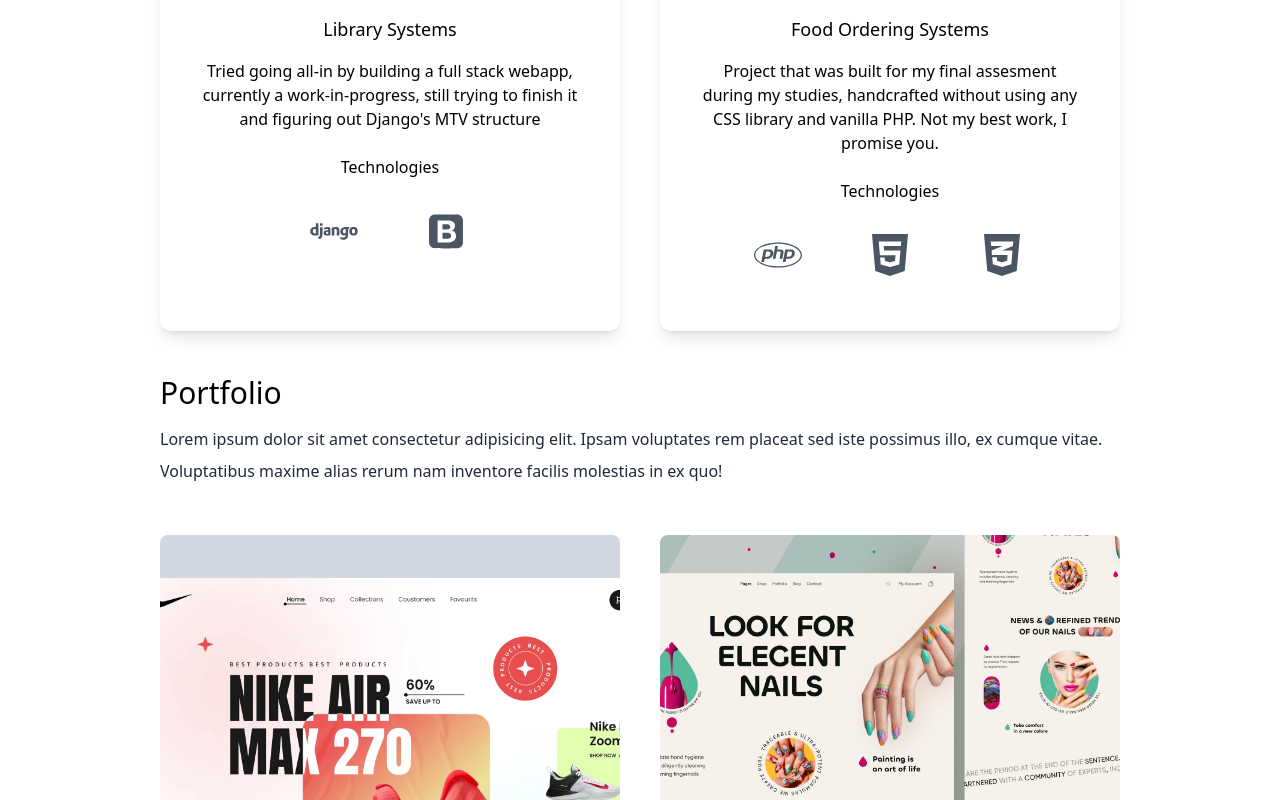
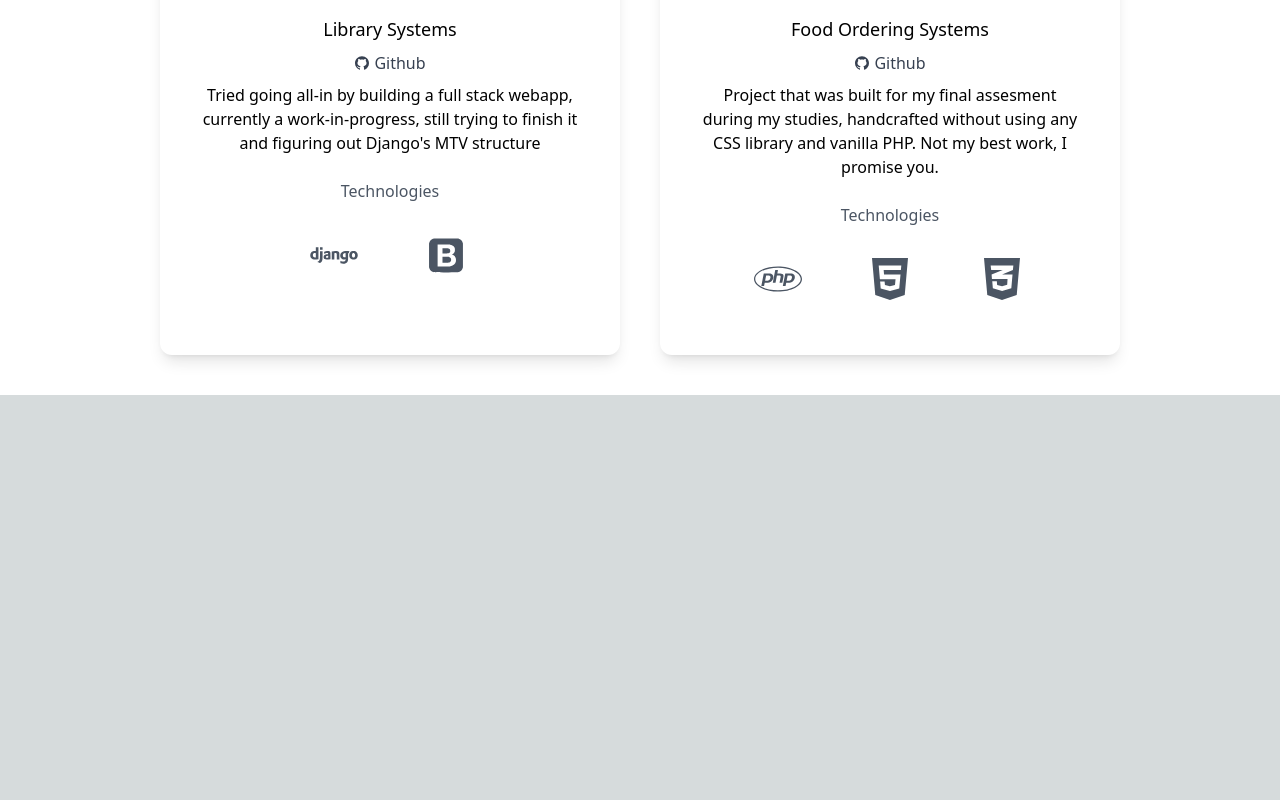
Before and after one commit to by-r/react-portfolio, a Next.js app: page / in a window 1280 px wide. Shown: the part 1520-2320 px from the top of the page. After the commit the page ends 1915 px from the top, so only its background shows below. Built offline with nearby package versions, Linux system fonts and the light colour scheme.

Commit message:
Fix ESLint errors

```diff
--- a/pages/index.js
+++ b/pages/index.js
@@ -116,19 +116,28 @@
 							<div>
 								<Carousel showThumbs={false}>
 									<div>
-										<Image src={p2image1} />
+										<Image
+											src={p2image1}
+											alt="Catalog View"
+										/>
 										<p className="legend">
 											Book Catalog View
 										</p>
 									</div>
 									<div>
-										<Image src={p2image2} />
+										<Image
+											src={p2image2}
+											alt="Book Detail"
+										/>
 										<p className="legend">
 											Book Detail View
 										</p>
 									</div>
 									<div>
-										<Image src={p2image3} />
+										<Image
+											src={p2image3}
+											alt="Create Book"
+										/>
 										<p className="legend">
 											Book Create View
 										</p>
@@ -142,15 +151,31 @@
 							<h3 className="pt-8 pb-2 text-lg font-medium">
 								Library Systems
 							</h3>
+							<div className="flex items-center justify-center gap-1">
+								<a
+									href="https://github.com/rrzq/django-library-systems"
+									target="_blank"
+									rel="noopener noreferrer"
+									className="text-gray-700"
+								>
+									<AiFillGithub />
+								</a>
+								<a
+									href="https://github.com/rrzq/django-library-systems"
+									target="_blank"
+									rel="noopener noreferrer"
+									className="text-gray-700"
+								>
+									Github
+								</a>
+							</div>
 							<p className="py-2">
 								Tried going all-in by building a full stack
 								webapp, currently a work-in-progress, still
-								trying to finish it and figuring out Django's
-								MTV structure
+								trying to finish it and figuring out
+								Django&apos;s MTV structure
 							</p>
-							<h4 className="text-gray-800-900-900 py-4">
-								Technologies
-							</h4>
+							<h4 className="py-4 text-gray-600">Technologies</h4>
 							<div className="flex justify-center gap-16 py-3 text-5xl text-gray-600">
 								<a>
 									<DiDjango />
@@ -164,15 +189,21 @@
 							<div>
 								<Carousel showThumbs={false}>
 									<div>
-										<Image src={p1image1} />
+										<Image src={p1image1} alt="Main menu" />
 										<p className="legend">Main menu</p>
 									</div>
 									<div>
-										<Image src={p1image2} />
+										<Image
+											src={p1image2}
+											alt="Order Page"
+										/>
 										<p className="legend">Order Page</p>
 									</div>
 									<div>
-										<Image src={p1image3} />
+										<Image
+											src={p1image3}
+											alt="Admin Dashboard"
+										/>
 										<p className="legend">
 											Admin Dashboard
 										</p>
@@ -182,14 +213,31 @@
 							<h3 className="pt-8 pb-2 text-lg font-medium">
 								Food Ordering Systems
 							</h3>
+							<div className="flex items-center justify-center gap-1">
+								<a
+									href="https://github.com/rrzq/php-foodorderingsystem"
+									target="_blank"
+									rel="noopener noreferrer"
+									className="text-gray-700"
+								>
+									<AiFillGithub />
+								</a>
+								<a
+									href="https://github.com/rrzq/php-foodorderingsystem"
+									target="_blank"
+									rel="noopener noreferrer"
+									className="text-gray-700"
+								>
+									Github
+								</a>
+							</div>
 							<p className="py-2">
 								Project that was built for my final assesment
 								during my studies, handcrafted without using any
-								CSS library and vanilla PHP. Not my best work, I promise you.
+								CSS library and vanilla PHP. Not my best work, I
+								promise you.
 							</p>
-							<h4 className="text-gray-800-900-900 py-4">
-								Technologies
-							</h4>
+							<h4 className="py-4 text-gray-600">Technologies</h4>
 							<div className="flex justify-center gap-16 py-3 text-5xl text-gray-600">
 								<a>
 									<FaPhp />
@@ -206,7 +254,7 @@
 				</section>
 
 				{/* Portfolio Section WIP */}
-				<section>
+				{/* <section>
 					<div>
 						<h3 className="py-1 text-3xl">Portfolio</h3>
 						<p className="text-md py-2 leading-8 text-gray-800">
@@ -254,7 +302,7 @@
 							/>
 						</div>
 					</div>
-				</section>
+				</section> */}
 			</main>
 			<ScrollToTop
 				smooth
```
